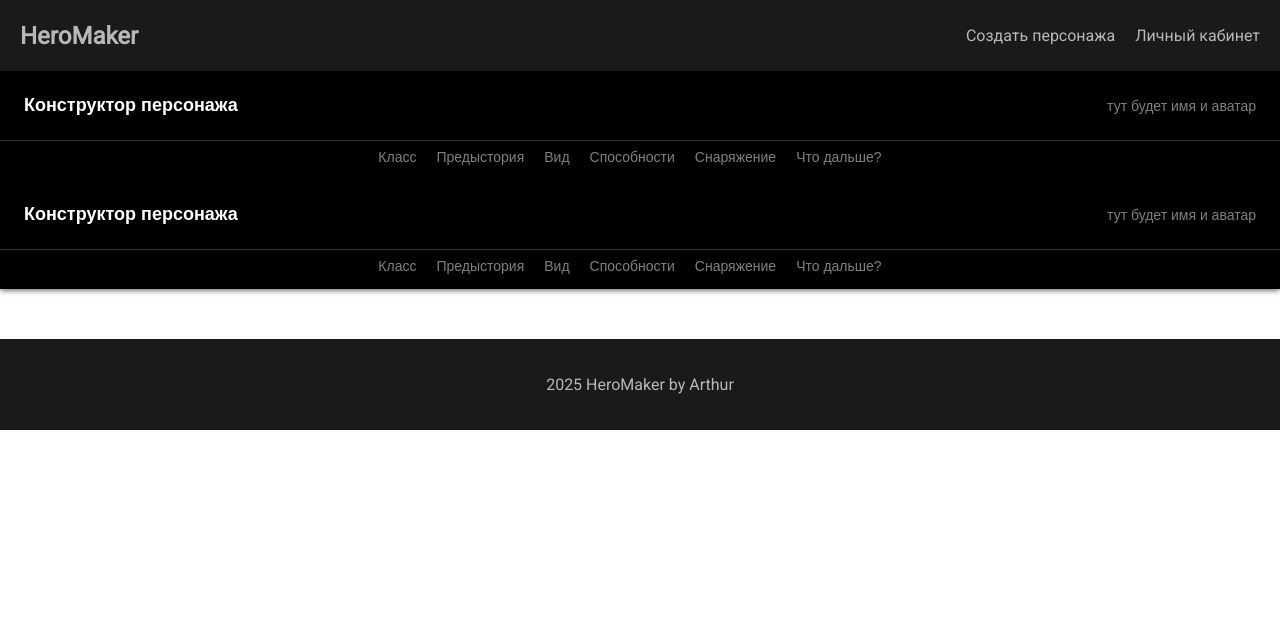
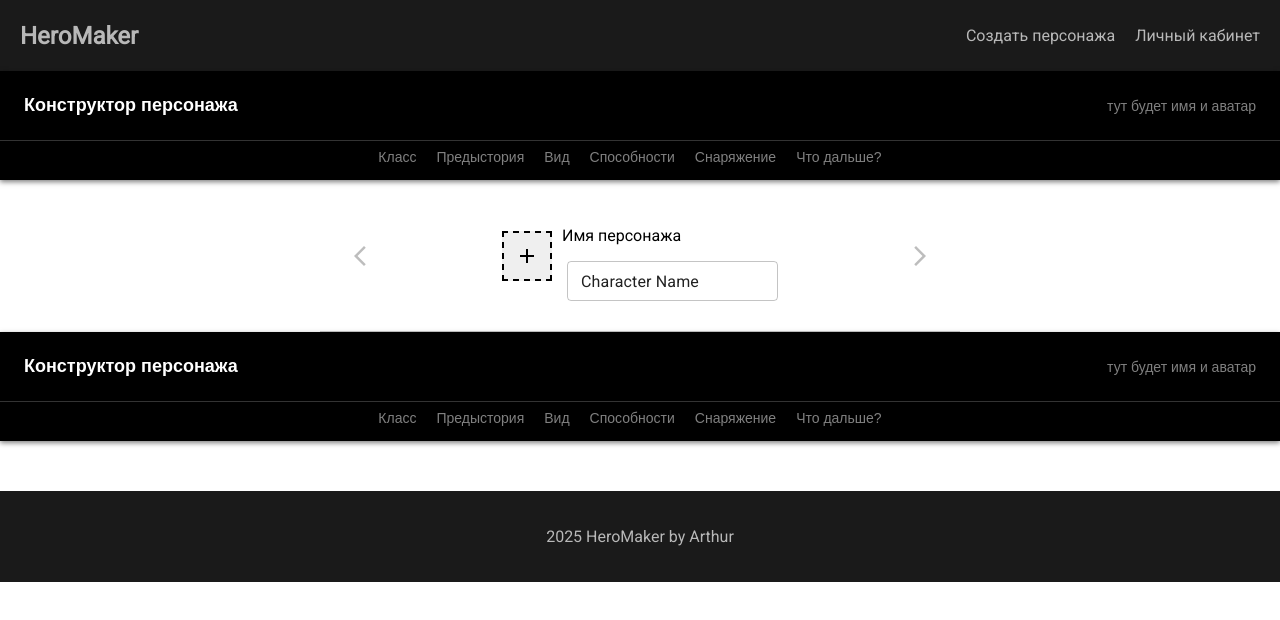
Before and after one commit to ArthurFloyd/character-sheet, a Next.js app: page /builder in a window 1280 px wide. Shown: the top 620 px of the page. Built offline with nearby package versions, Linux system fonts and the light colour scheme.

Commit message:
create character header

```diff
--- a/src/app/builder/layout.tsx
+++ b/src/app/builder/layout.tsx
@@ -1,10 +1,13 @@
 import {ReactNode} from 'react';
+
 import Builder from './page';
+import CharacterHeader from '@/components/shared/Character Header/CharacterHeader';
 
 export default function Layout({children}: {children: ReactNode}) {
   return (
     <div>
       <Builder />
+      <CharacterHeader />
       <main>{children}</main>
     </div>
   );
--- /dev/null
+++ b/src/components/shared/Character Header/CharacterHeader.module.scss
@@ -0,0 +1,30 @@
+.container {
+  display: flex;
+  align-items: center;
+  justify-content: space-between;
+  border-bottom: 1px solid #ccc;
+  padding: 30px 20px;
+  max-width: 600px;
+  margin: auto;
+  .button {
+    min-width: 40px;
+  }
+
+  .avatar__container {
+    display: flex;
+    align-items: center;
+    gap: 10px;
+    .avatar {
+      width: 50px;
+      height: 50px;
+      border: 2px dashed black;
+      display: flex;
+      align-items: center;
+      justify-content: center;
+      position: relative;
+    }
+    .input__name {
+      margin-left: 5px;
+    }
+  }
+}
--- /dev/null
+++ b/src/components/shared/Character Header/CharacterHeader.tsx
@@ -0,0 +1,90 @@
+'use client';
+
+import {useState} from 'react';
+import {useRouter} from 'next/navigation';
+
+import s from './CharacterHeader.module.scss';
+
+import {Button, TextField} from '@mui/material';
+import {Add} from '@mui/icons-material';
+import ArrowBackIosNewOutlinedIcon from '@mui/icons-material/ArrowBackIosNewOutlined';
+import ArrowForwardIosOutlinedIcon from '@mui/icons-material/ArrowForwardIosOutlined';
+
+// const tabs = [
+//   {id: 'class', label: 'Класс', path: '/class'},
+//   {id: 'background', label: 'Предыстория', path: '/background'},
+//   {id: 'species', label: 'Вид', path: '/species'},
+//   {id: 'abilities', label: 'Способности', path: '/abilities'},
+//   {id: 'equipment', label: 'Снаряжение', path: '/equipment'},
+//   {id: 'next', label: 'Что дальше?', path: '/next'},
+// ];
+const tabs = [
+  '/class',
+  '/background',
+  '/species',
+  '/abilities',
+  '/equipment',
+  '/next',
+];
+
+const CharacterHeader = () => {
+  const [characterName, setCharacterName] = useState('Character Name');
+  const router = useRouter();
+
+  const currentIndex = tabs.findIndex(
+    (path) => path === window.location.pathname
+  );
+
+  const goToPage = (direction: 'prev' | 'next') => {
+    const newIndex = direction === 'next' ? currentIndex + 1 : currentIndex - 1;
+    if (newIndex >= 0 && newIndex < tabs.length) {
+      router.push(tabs[newIndex]);
+    }
+  };
+
+  return (
+    <div className={s.container}>
+      <Button
+        variant="text"
+        color="disabled"
+        className={s.button}
+        disabled={currentIndex === 0}
+        onClick={() => goToPage('prev')}
+      >
+        <ArrowBackIosNewOutlinedIcon color="disabled" />
+      </Button>
+
+      {/* Аватар + Имя */}
+      <div className={s.avatar__container}>
+        <button className={s.avatar}>
+          <Add />
+        </button>
+        <div>
+          <p>Имя персонажа</p>
+          <TextField
+            variant="outlined"
+            size="small"
+            value={characterName}
+            onChange={(e) => setCharacterName(e.target.value)}
+            className={s.input__name}
+          />
+          {/* <div style={{fontSize: '12px', color: 'gray', cursor: 'pointer'}}>
+            SHOW SUGGESTIONS
+          </div> */}
+        </div>
+      </div>
+
+      <Button
+        variant="text"
+        color="disabled"
+        className={s.button}
+        disabled={currentIndex === tabs.length - 1}
+        onClick={() => goToPage('next')}
+      >
+        <ArrowForwardIosOutlinedIcon color="disabled" />
+      </Button>
+    </div>
+  );
+};
+
+export default CharacterHeader;
```
